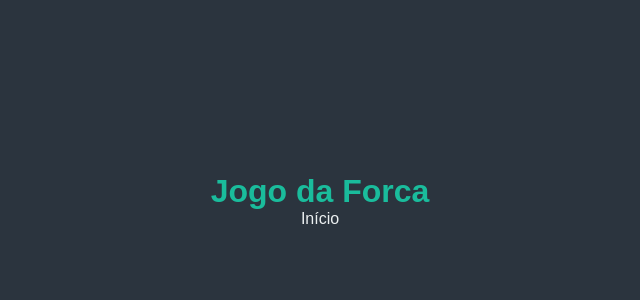
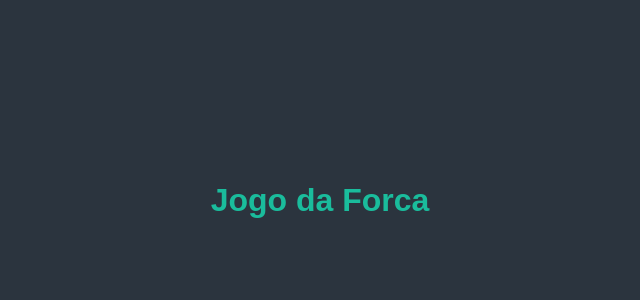
Before and after one commit to rafaelpianaro/vue-jogo-forca, a Vue app: page / in a window 1280 px wide. Shown: the top 300 px of the page, without its empty margins (320-960 px from the left). Built offline with nearby package versions, Linux system fonts and the light colour scheme.

Commit message:
*Formulario component

```diff
--- a/src/App.vue
+++ b/src/App.vue
@@ -2,7 +2,7 @@
   <div id="app">
     <h1>Jogo da Forca</h1>
     <section v-if="tela === 'inicio'" id="inicio">
-      Início
+      <Formulario />
     </section>
     <section v-if="tela === 'jogo'" id="jogo">
       Jogo
@@ -12,6 +12,7 @@
 
 <script>
 import './css/global.css'
+import Formulario from './components/Formulario.vue'
 
 export default {
   name: 'App',
@@ -21,7 +22,7 @@ export default {
     }
   },
   components: {
-
+    Formulario
   }
 }
 </script>
--- /dev/null
+++ b/src/components/Formulario.vue
@@ -0,0 +1,15 @@
+<template>
+  <div>
+
+  </div>
+</template>
+
+<script>
+export default {
+    name: 'Formulario'
+}
+</script>
+
+<style>
+
+</style>
```
